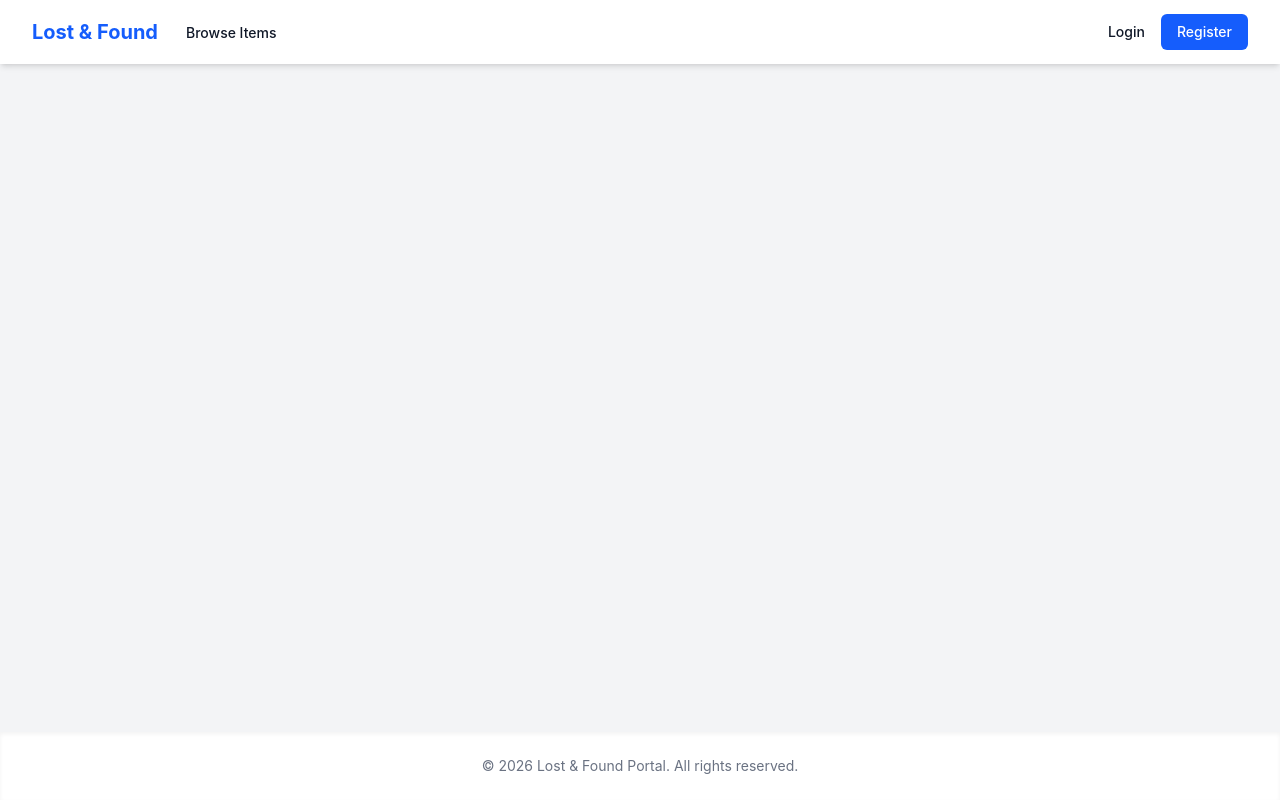
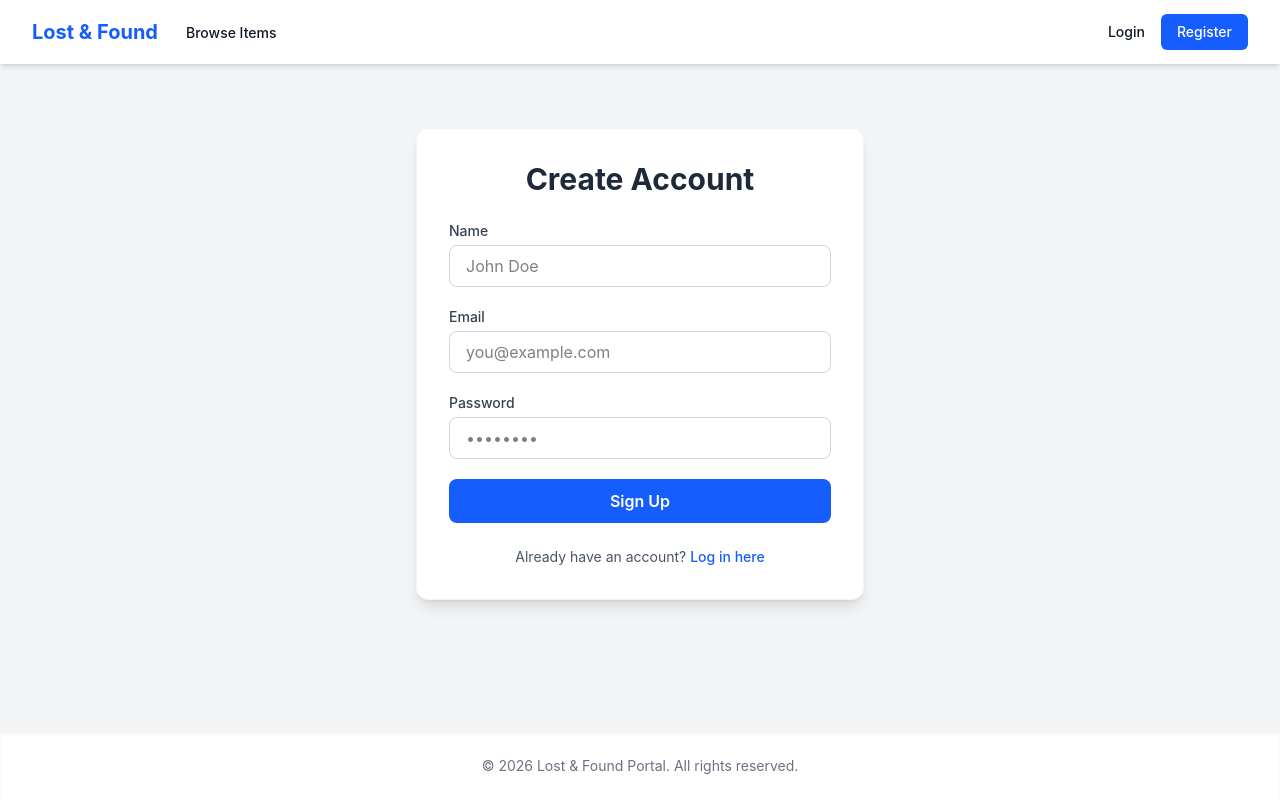
Before and after one commit to debugdynomo/lost-and-found-portal, a React (Vite) app in the folder client/: page /register in a window 1280 px wide. Built offline with nearby package versions, Linux system fonts and the light colour scheme; no server answers.

Commit message:
feat(client): add authentication pages

```diff
--- a/client/src/App.jsx
+++ b/client/src/App.jsx
@@ -1,6 +1,8 @@
 import { BrowserRouter as Router, Routes, Route } from 'react-router-dom';
 import Navbar from './components/layout/Navbar';
 import Footer from './components/layout/Footer';
+import Login from './pages/auth/Login';
+import Register from './pages/auth/Register';
 
 function App() {
   return (
@@ -11,6 +13,8 @@ function App() {
         <main className="flex-grow max-w-7xl mx-auto px-4 py-6 w-full">
           <Routes>
             <Route path="/" element={<div className="text-center mt-10">Welcome to Lost and Found Portal</div>} />
+            <Route path="/login" element={<Login />} />
+            <Route path="/register" element={<Register />} />
           </Routes>
         </main>
 
--- /dev/null
+++ b/client/src/pages/auth/Login.jsx
@@ -0,0 +1,65 @@
+import { useForm } from 'react-hook-form';
+import { zodResolver } from '@hookform/resolvers/zod';
+import * as z from 'zod';
+import { useAuth } from '../../context/AuthContext';
+import { useNavigate, Link } from 'react-router-dom';
+
+const schema = z.object({
+  email: z.string().email('Invalid email address'),
+  password: z.string().min(6, 'Password must be at least 6 characters')
+});
+
+const Login = () => {
+  const { register: formRegister, handleSubmit, formState: { errors } } = useForm({
+    resolver: zodResolver(schema)
+  });
+  const { login, error } = useAuth();
+  const navigate = useNavigate();
+
+  const onSubmit = async (data) => {
+    const success = await login(data);
+    if (success) {
+      navigate('/dashboard');
+    }
+  };
+
+  return (
+    <div className="max-w-md mx-auto mt-10 bg-white p-8 rounded-xl shadow-lg border border-gray-100">
+      <h2 className="text-3xl font-bold text-center text-gray-800 mb-6">Welcome Back</h2>
+      {error && <div className="bg-red-50 text-red-500 p-3 rounded-lg mb-4 text-sm text-center">{error}</div>}
+      <form onSubmit={handleSubmit(onSubmit)} className="space-y-5">
+        <div>
+          <label className="block text-sm font-medium text-gray-700 mb-1">Email</label>
+          <input
+            {...formRegister('email')}
+            type="email"
+            className="w-full px-4 py-2 border border-gray-300 rounded-lg focus:ring-2 focus:ring-blue-500 focus:border-transparent outline-none transition-all"
+            placeholder="you@example.com"
+          />
+          {errors.email && <p className="text-red-500 text-xs mt-1">{errors.email.message}</p>}
+        </div>
+        <div>
+          <label className="block text-sm font-medium text-gray-700 mb-1">Password</label>
+          <input
+            {...formRegister('password')}
+            type="password"
+            className="w-full px-4 py-2 border border-gray-300 rounded-lg focus:ring-2 focus:ring-blue-500 focus:border-transparent outline-none transition-all"
+            placeholder="••••••••"
+          />
+          {errors.password && <p className="text-red-500 text-xs mt-1">{errors.password.message}</p>}
+        </div>
+        <button
+          type="submit"
+          className="w-full bg-blue-600 hover:bg-blue-700 text-white font-semibold py-2.5 rounded-lg transition-colors"
+        >
+          Sign In
+        </button>
+      </form>
+      <p className="mt-6 text-center text-sm text-gray-600">
+        Don't have an account? <Link to="/register" className="text-blue-600 hover:underline font-medium">Register here</Link>
+      </p>
+    </div>
+  );
+};
+
+export default Login;
--- /dev/null
+++ b/client/src/pages/auth/Register.jsx
@@ -0,0 +1,76 @@
+import { useForm } from 'react-hook-form';
+import { zodResolver } from '@hookform/resolvers/zod';
+import * as z from 'zod';
+import { useAuth } from '../../context/AuthContext';
+import { useNavigate, Link } from 'react-router-dom';
+
+const schema = z.object({
+  name: z.string().min(2, 'Name must be at least 2 characters'),
+  email: z.string().email('Invalid email address'),
+  password: z.string().min(6, 'Password must be at least 6 characters')
+});
+
+const Register = () => {
+  const { register: formRegister, handleSubmit, formState: { errors } } = useForm({
+    resolver: zodResolver(schema)
+  });
+  const { register: registerUser, error } = useAuth();
+  const navigate = useNavigate();
+
+  const onSubmit = async (data) => {
+    const success = await registerUser(data);
+    if (success) {
+      navigate('/dashboard');
+    }
+  };
+
+  return (
+    <div className="max-w-md mx-auto mt-10 bg-white p-8 rounded-xl shadow-lg border border-gray-100">
+      <h2 className="text-3xl font-bold text-center text-gray-800 mb-6">Create Account</h2>
+      {error && <div className="bg-red-50 text-red-500 p-3 rounded-lg mb-4 text-sm text-center">{error}</div>}
+      <form onSubmit={handleSubmit(onSubmit)} className="space-y-5">
+        <div>
+          <label className="block text-sm font-medium text-gray-700 mb-1">Name</label>
+          <input
+            {...formRegister('name')}
+            type="text"
+            className="w-full px-4 py-2 border border-gray-300 rounded-lg focus:ring-2 focus:ring-blue-500 focus:border-transparent outline-none transition-all"
+            placeholder="John Doe"
+          />
+          {errors.name && <p className="text-red-500 text-xs mt-1">{errors.name.message}</p>}
+        </div>
+        <div>
+          <label className="block text-sm font-medium text-gray-700 mb-1">Email</label>
+          <input
+            {...formRegister('email')}
+            type="email"
+            className="w-full px-4 py-2 border border-gray-300 rounded-lg focus:ring-2 focus:ring-blue-500 focus:border-transparent outline-none transition-all"
+            placeholder="you@example.com"
+          />
+          {errors.email && <p className="text-red-500 text-xs mt-1">{errors.email.message}</p>}
+        </div>
+        <div>
+          <label className="block text-sm font-medium text-gray-700 mb-1">Password</label>
+          <input
+            {...formRegister('password')}
+            type="password"
+            className="w-full px-4 py-2 border border-gray-300 rounded-lg focus:ring-2 focus:ring-blue-500 focus:border-transparent outline-none transition-all"
+            placeholder="••••••••"
+          />
+          {errors.password && <p className="text-red-500 text-xs mt-1">{errors.password.message}</p>}
+        </div>
+        <button
+          type="submit"
+          className="w-full bg-blue-600 hover:bg-blue-700 text-white font-semibold py-2.5 rounded-lg transition-colors"
+        >
+          Sign Up
+        </button>
+      </form>
+      <p className="mt-6 text-center text-sm text-gray-600">
+        Already have an account? <Link to="/login" className="text-blue-600 hover:underline font-medium">Log in here</Link>
+      </p>
+    </div>
+  );
+};
+
+export default Register;
```
